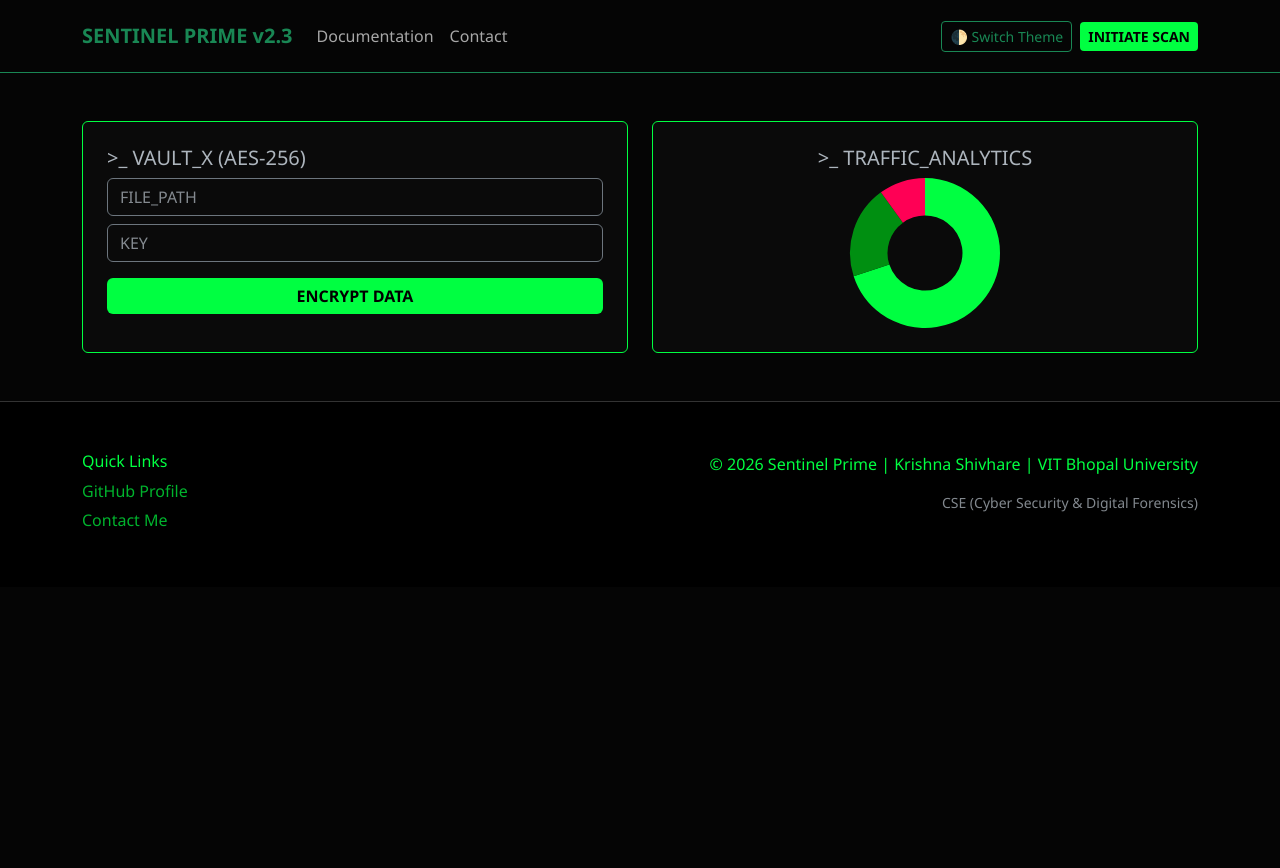
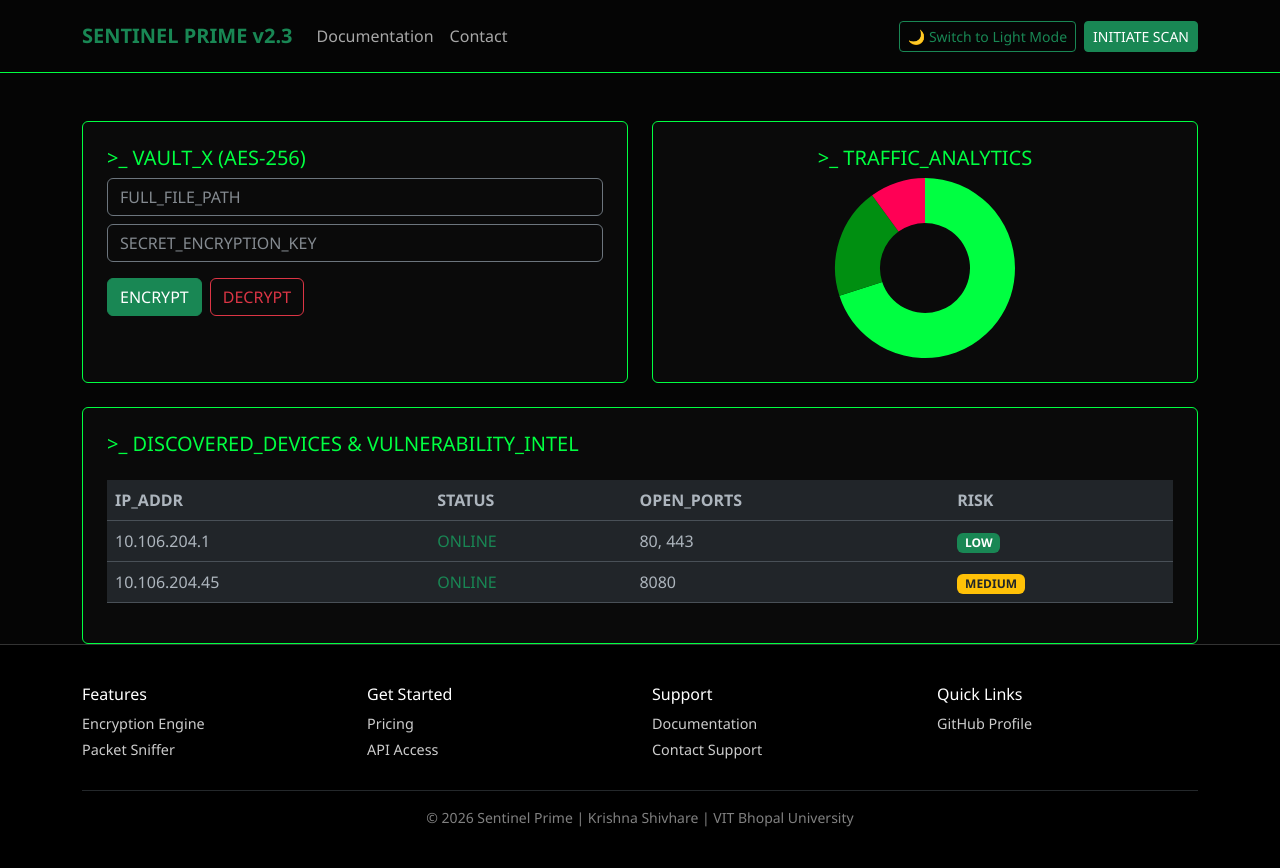
Before and after one commit to krishnashivhare654-beep/Sentinel-Prime, a Flask app: page / in a window 1280 px wide. Before the commit the page ends 527 px from the top, so only its background shows below. Run offline with Flask 3, Linux system fonts and the light colour scheme.

Commit message:
V2.3: Restored all sections and fixed Theme Switcher visibility

```diff
--- a/web/templates/index.html
+++ b/web/templates/index.html
@@ -8,20 +8,30 @@
     <script src="https://cdn.jsdelivr.net/npm/bootstrap@5.3.0/dist/js/bootstrap.bundle.min.js"></script>
     <style>
         :root { --neon-green: #00ff41; --bg-dark: #050505; }
-        body { transition: 0.3s; font-family: 'Segoe UI', sans-serif; }
+        body { transition: 0.3s; font-family: 'Segoe UI', sans-serif; min-height: 100vh; display: flex; flex-direction: column; }
+
+        /* Theme specific colors */
         [data-bs-theme="dark"] body { background-color: var(--bg-dark); color: var(--neon-green); }
-        .card { background-color: #0a0a0a; border: 1px solid var(--neon-green); transition: 0.3s; }
+        [data-bs-theme="light"] body { background-color: #ffffff; color: #1a1a1a; }
+
+        .card { background-color: #0a0a0a; border: 1px solid var(--neon-green); transition: 0.3s; color: var(--neon-green); }
+        [data-bs-theme="light"] .card { background-color: #f8f9fa; border: 1px solid #1a1a1a; color: #1a1a1a; }
+
         .card:hover { transform: scale(1.02); box-shadow: 0 0 15px rgba(0, 255, 65, 0.2); }
         .modal-content { background-color: #0a0a0a; border: 1px solid var(--neon-green); color: var(--neon-green); }
-        .btn-success { background-color: var(--neon-green); color: black; border: none; font-weight: bold; }
-        footer { padding: 50px 0; border-top: 1px solid #333; margin-top: 50px; }
-        .footer-links a { color: inherit; text-decoration: none; display: block; opacity: 0.7; margin-bottom: 5px; }
-        .footer-links a:hover { opacity: 1; color: white; }
+        [data-bs-theme="light"] .modal-content { background-color: #fff; border: 1px solid #1a1a1a; color: #1a1a1a; }
+
+        .navbar { border-bottom: 1px solid var(--neon-green); }
+        [data-bs-theme="light"] .navbar { border-bottom: 1px solid #1a1a1a; }
+
+        footer { padding: 40px 0; border-top: 1px solid #333; background-color: #000; color: #fff; margin-top: auto; }
+        .footer-links a { color: #ccc; text-decoration: none; display: block; margin-bottom: 5px; font-size: 0.9rem; }
+        .footer-links a:hover { color: var(--neon-green); }
     </style>
 </head>
 <body>
 
-<nav class="navbar navbar-expand-lg p-3 border-bottom border-success">
+<nav class="navbar navbar-expand-lg p-3">
     <div class="container">
         <a class="navbar-brand text-success fw-bold" href="#">SENTINEL PRIME v2.3</a>
         <div class="collapse navbar-collapse">
@@ -29,84 +39,80 @@
                 <li class="nav-item"><a class="nav-link" href="#" data-bs-toggle="modal" data-bs-target="#docModal">Documentation</a></li>
                 <li class="nav-item"><a class="nav-link" href="#" data-bs-toggle="modal" data-bs-target="#contactModal">Contact</a></li>
             </ul>
-            <button class="btn btn-outline-success btn-sm me-2" onclick="toggleTheme()">🌓 Switch Theme</button>
+            <button class="btn btn-outline-success btn-sm me-2" onclick="toggleTheme()" id="themeBtn">🌙 Switch to Light Mode</button>
             <button class="btn btn-success btn-sm">INITIATE SCAN</button>
         </div>
     </div>
 </nav>
 
-<!-- MAIN CONTENT -->
 <div class="container mt-5">
     <div class="row g-4">
+        <!-- VAULT_X -->
         <div class="col-md-6">
             <div class="card h-100 p-4">
                 <h5>>_ VAULT_X (AES-256)</h5>
-                <input type="text" class="form-control bg-transparent border-secondary text-success mb-2" placeholder="FILE_PATH">
-                <input type="password" class="form-control bg-transparent border-secondary text-success mb-3" placeholder="KEY">
-                <button class="btn btn-success w-100">ENCRYPT DATA</button>
+                <input type="text" class="form-control bg-transparent border-secondary text-success mb-2" placeholder="FULL_FILE_PATH">
+                <input type="password" class="form-control bg-transparent border-secondary text-success mb-3" placeholder="SECRET_ENCRYPTION_KEY">
+                <div class="d-flex"><button class="btn btn-success me-2">ENCRYPT</button><button class="btn btn-outline-danger">DECRYPT</button></div>
             </div>
         </div>
+        <!-- ANALYTICS -->
         <div class="col-md-6">
             <div class="card h-100 p-4 text-center">
                 <h5>>_ TRAFFIC_ANALYTICS</h5>
-                <canvas id="trafficChart" style="max-height: 150px;"></canvas>
+                <div class="d-flex justify-content-center"><canvas id="trafficChart" style="max-height: 180px;"></canvas></div>
+            </div>
+        </div>
+        <!-- DEVICES TABLE -->
+        <div class="col-md-12">
+            <div class="card p-4">
+                <h5>>_ DISCOVERED_DEVICES & VULNERABILITY_INTEL</h5>
+                <table class="table table-transparent mt-3" style="color: inherit;">
+                    <thead><tr><th>IP_ADDR</th><th>STATUS</th><th>OPEN_PORTS</th><th>RISK</th></tr></thead>
+                    <tbody>
+                        <tr><td>10.106.204.1</td><td class="text-success">ONLINE</td><td>80, 443</td><td><span class="badge bg-success">LOW</span></td></tr>
+                        <tr><td>10.106.204.45</td><td class="text-success">ONLINE</td><td>8080</td><td><span class="badge bg-warning text-dark">MEDIUM</span></td></tr>
+                    </tbody>
+                </table>
             </div>
         </div>
     </div>
 </div>
 
-<!-- CONTACT MODAL -->
-<div class="modal fade" id="contactModal" tabindex="-1">
-    <div class="modal-dialog">
-        <div class="modal-content">
-            <div class="modal-header border-success"><h5>CONTACT DEVELOPER</h5><button type="button" class="btn-close btn-close-white" data-bs-dismiss="modal"></button></div>
-            <div class="modal-body text-center">
-                <p>Feel free to reach out for collaborations or queries.</p>
-                <h4 class="text-white">📞 +91 9351069427</h4>
-                <a href="https://instagram.com/s_krish09" target="_blank" class="btn btn-outline-success mt-3">Follow on Instagram @s_krish09</a>
-            </div>
-        </div>
-    </div>
-</div>
+<!-- MODALS (Contact & Doc) -->
+<div class="modal fade" id="contactModal" tabindex="-1"><div class="modal-dialog"><div class="modal-content">
+    <div class="modal-header"><h5>CONTACT</h5><button type="button" class="btn-close btn-close-white" data-bs-dismiss="modal"></button></div>
+    <div class="modal-body text-center"><h4>📞 +91 9351069427</h4><a href="https://instagram.com/s_krish09" target="_blank" class="btn btn-success mt-3">Instagram @s_krish09</a></div>
+</div></div></div>
 
-<!-- DOCUMENTATION MODAL -->
-<div class="modal fade" id="docModal" tabindex="-1">
-    <div class="modal-dialog modal-lg">
-        <div class="modal-content">
-            <div class="modal-header border-success"><h5>SYSTEM DOCUMENTATION</h5><button type="button" class="btn-close btn-close-white" data-bs-dismiss="modal"></button></div>
-            <div class="modal-body">
-                <h6>1. Overview</h6>
-                <p class="small text-secondary">Sentinel Prime is a centralized security orchestration hub for network monitoring and data protection.</p>
-                <h6>2. Vault-X Architecture</h6>
-                <p class="small text-secondary">Uses AES-256 GCM mode for authenticated encryption, ensuring data integrity and confidentiality.</p>
-                <h6>3. Network Scanning</h6>
-                <p class="small text-secondary">Implements asynchronous ARP requests to map active devices on a /24 subnet without high overhead.</p>
-            </div>
-        </div>
-    </div>
-</div>
+<div class="modal fade" id="docModal" tabindex="-1"><div class="modal-dialog modal-lg"><div class="modal-content">
+    <div class="modal-header"><h5>DOCUMENTATION</h5><button type="button" class="btn-close btn-close-white" data-bs-dismiss="modal"></button></div>
+    <div class="modal-body"><h6>AES-256 Encryption</h6><p>Vault-X uses military-grade encryption for file security.</p><h6>Network Discovery</h6><p>Real-time ARP monitoring for device intelligence.</p></div>
+</div></div></div>
 
-<footer class="bg-black text-center mt-5">
+<footer>
     <div class="container">
         <div class="row">
-            <div class="col-md-4 footer-links text-start">
-                <h6>Quick Links</h6>
-                <a href="https://github.com/krishnashivhare654-beep" target="_blank">GitHub Profile</a>
-                <a href="#" data-bs-toggle="modal" data-bs-target="#contactModal">Contact Me</a>
-            </div>
-            <div class="col-md-8 text-end">
-                <p>© 2026 Sentinel Prime | Krishna Shivhare | VIT Bhopal University</p>
-                <p class="small text-muted">CSE (Cyber Security & Digital Forensics)</p>
-            </div>
+            <div class="col-md-3 footer-links"><h6>Features</h6><a href="#">Encryption Engine</a><a href="#">Packet Sniffer</a></div>
+            <div class="col-md-3 footer-links"><h6>Get Started</h6><a href="#">Pricing</a><a href="#">API Access</a></div>
+            <div class="col-md-3 footer-links"><h6>Support</h6><a href="#" data-bs-toggle="modal" data-bs-target="#docModal">Documentation</a><a href="#" data-bs-toggle="modal" data-bs-target="#contactModal">Contact Support</a></div>
+            <div class="col-md-3 footer-links"><h6>Quick Links</h6><a href="https://github.com/krishnashivhare654-beep" target="_blank">GitHub Profile</a></div>
         </div>
+        <div class="text-center mt-4 border-top pt-3 small opacity-50">© 2026 Sentinel Prime | Krishna Shivhare | VIT Bhopal University</div>
     </div>
 </footer>
 
 <script>
     function toggleTheme() {
         const html = document.documentElement;
-        const current = html.getAttribute('data-bs-theme');
-        html.setAttribute('data-bs-theme', current === 'dark' ? 'light' : 'dark');
+        const btn = document.getElementById('themeBtn');
+        if (html.getAttribute('data-bs-theme') === 'dark') {
+            html.setAttribute('data-bs-theme', 'light');
+            btn.innerHTML = '🌞 Switch to Dark Mode';
+        } else {
+            html.setAttribute('data-bs-theme', 'dark');
+            btn.innerHTML = '🌙 Switch to Light Mode';
+        }
     }
     const ctx = document.getElementById('trafficChart').getContext('2d');
     new Chart(ctx, {
```
